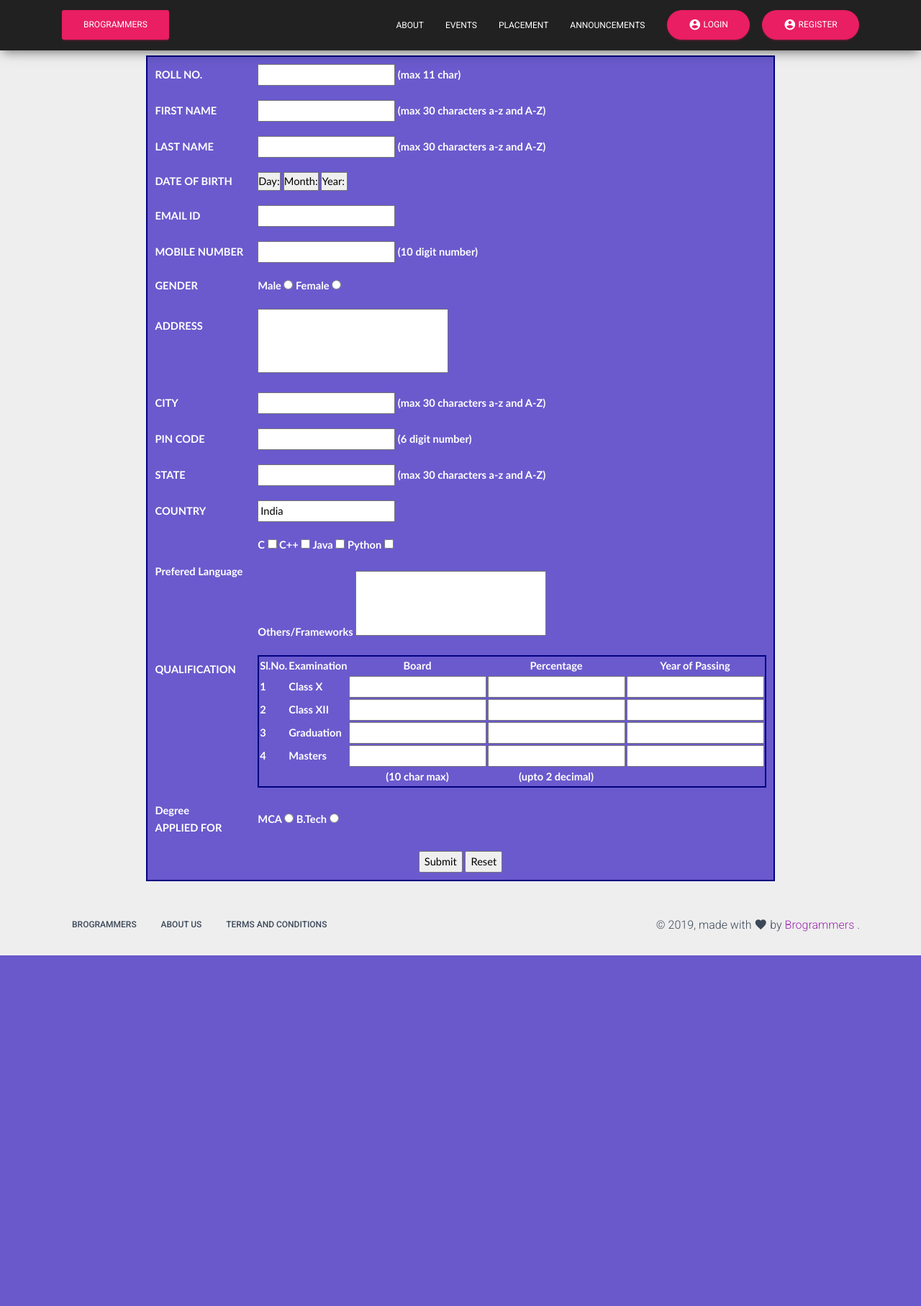
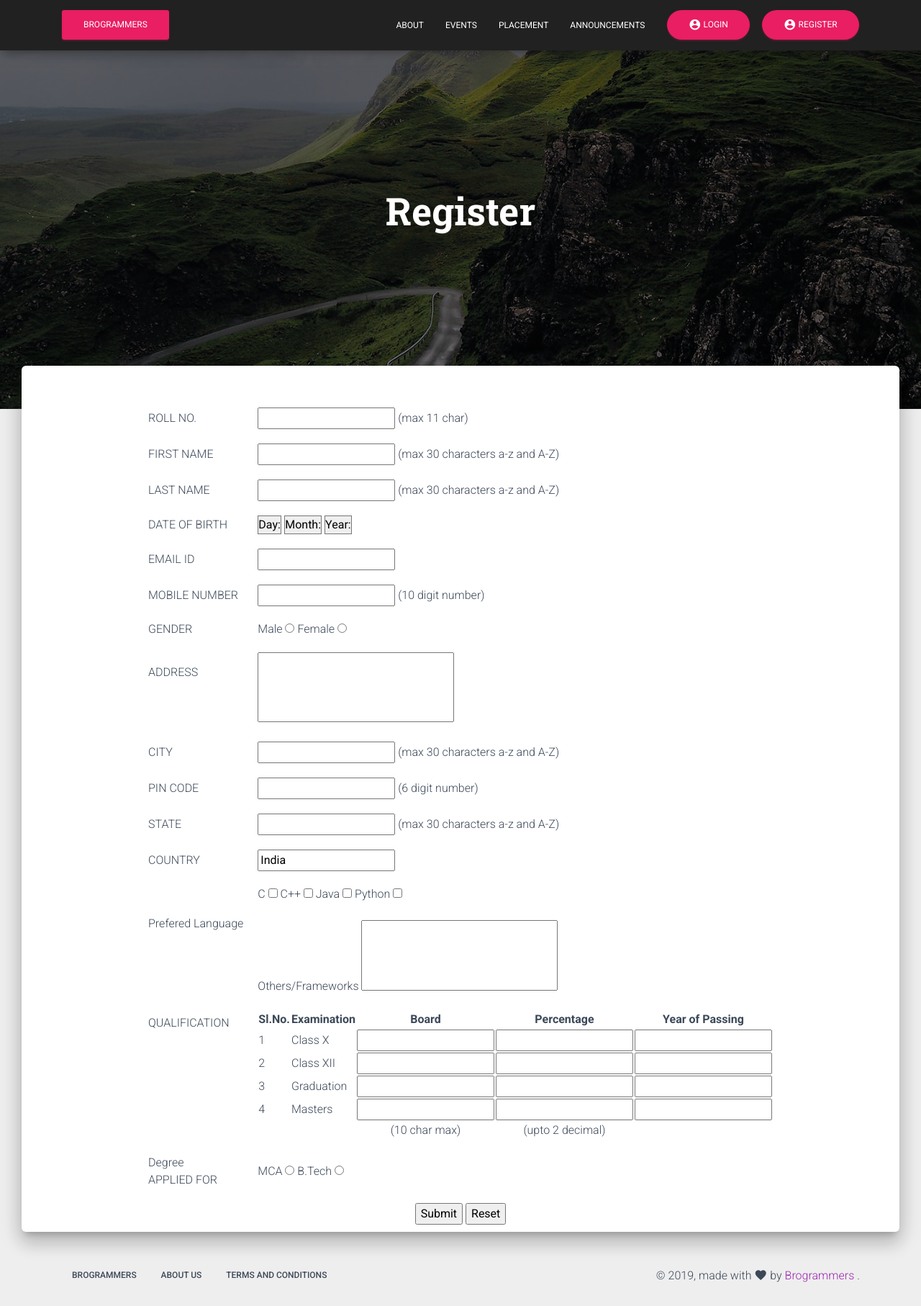
Before and after one commit to amitparshad/gnduweb, a Django app: page /reg in a window 1280 px wide. Shown: the whole page at 72% size. Before the commit the page ends 1327 px from the top, so only its background shows below. Run offline with Django 3.2, Linux system fonts and the light colour scheme; some libraries are stand-ins or nearby versions.

Commit message:
fixing reg design

```diff
--- a/templates/s_detail.html
+++ b/templates/s_detail.html
@@ -1,5 +1,6 @@
 {% extends "comman.html" %}
 {% load static %}
+
 {% block css %} <style class="cp-pen-styles">h3{
   font-family: Calibri;
   font-size: 25pt;
@@ -9,6 +10,14 @@
   text-align: center;
   text-decoration: underline
 }
+<div class="page-header header-filter" filter-color="purple" style="background-image: url('{% static 'img/bg7.jpg' %}'); background-size: cover; background-position: top center;">
+  <div class="container">
+  <div class="">
+      <div class="">
+      <div class="card card-signup">
+        <h2 class="card-title text-center">Register</h2>
+        <div class="card-body">
+
 
 table{
   font-family: Calibri;
@@ -29,14 +38,36 @@ table.inner{
 
 {% block content %}
 
+      <br/><br/>
+      {% if messages %}
+        <ul class="messages" color=#ffffff>
+            {% for message in messages %}
+            <li{% if message.tags %} class="{{ message.tags }}"{% endif %}>{{ message }}</li>
+      {% endfor %}
+      {% endif %}
+          <form accept-charset="UTF-8" role="form" method="post">
+                {% csrf_token %}
 
 
+  <div class="page-header header-filter header-small" data-parallax="true" style="background-image: url('{% static 'img/3bg.jpg' %}');">
+  <div class="container">
+      <div class="row">
+          <div class="col-md-8 ml-auto mr-auto text-center">
+                  <h1 class="title">Register</h1>
+                      <h4></br></h4>
+              </div>
+          </div>
+      </div>
+</div>
+<div class="main main-raised">
+       <div class="container">
 
 
 <form method="post">
 	   {% csrf_token %}
 
-<h3>STUDENT REGISTRATION FORM</h3>
+<br>
+<br>
 
 
 <table align="center" cellpadding = "10">
@@ -335,4 +366,7 @@ B.A
 </table>
 
 </form>
+
+</div>
+ </div>
 {% endblock %}
```
